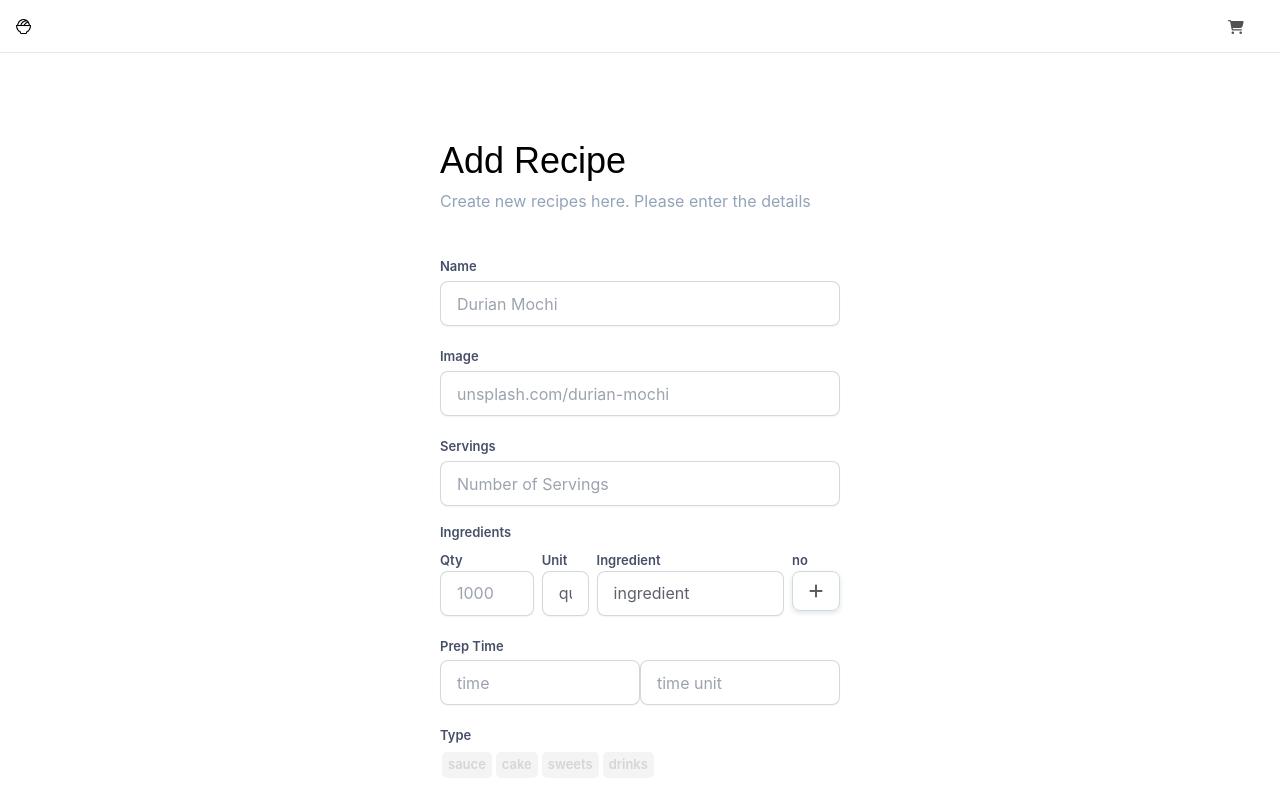
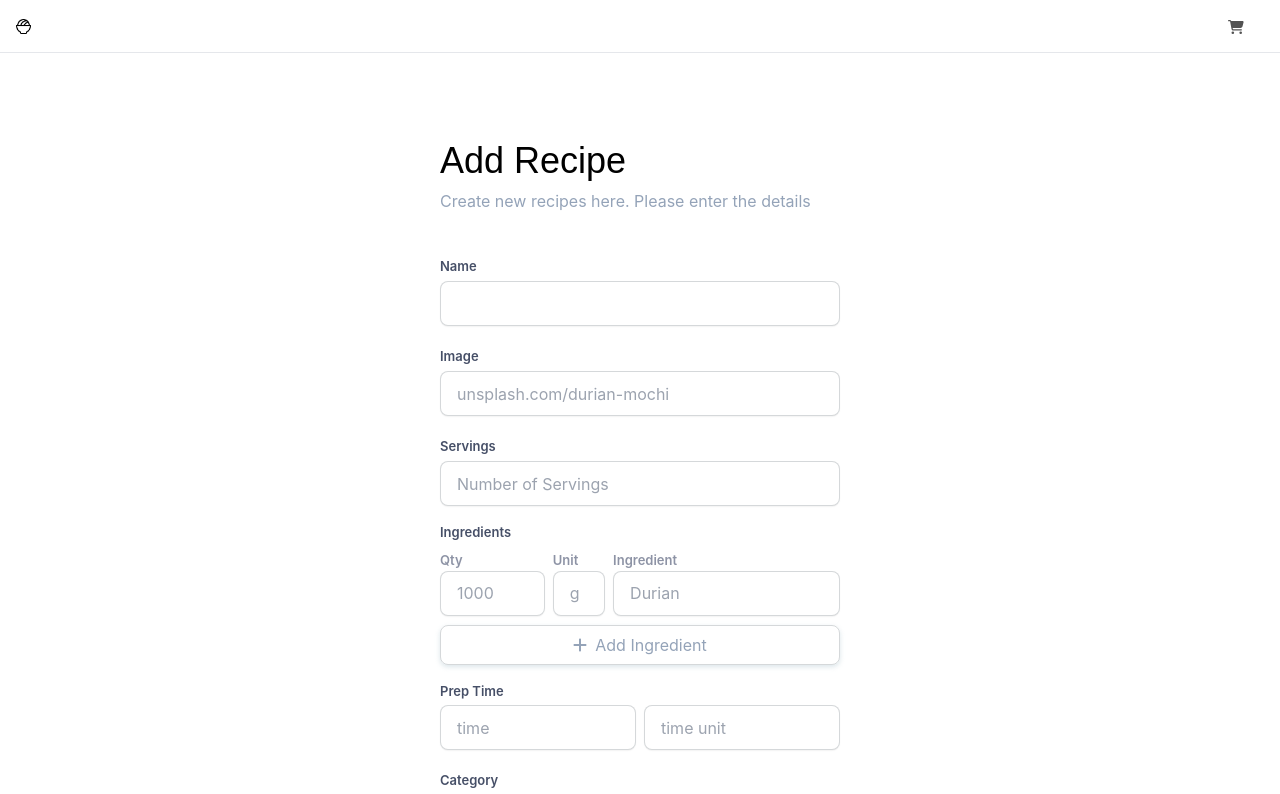
Before and after one commit to strawberrie68/Bakery-Recipe-Ordering-System, a React (Create React App) app in the folder bakery/: page /create-recipe in a window 1280 px wide. Shown: the top 794 px of the page. Built offline with nearby package versions, Linux system fonts and the light colour scheme.

Commit message:
create recipe fixed

```diff
--- a/bakery/src/App.css
+++ b/bakery/src/App.css
@@ -548,6 +548,10 @@
   font-size: small;
 }
 
+.CreateRecipe-page #ingredient-label{
+    color: rgba(44, 56, 89, 0.542);
+}
+
 .CreateRecipe-page input {
   border: 1px solid rgba(113, 124, 129, 0.296);
   border-radius: 8px;
@@ -603,6 +607,15 @@
 }
 
 
+.ingredients-create-container-3col {
+
+  display: grid;
+  grid-template-columns: 1.5fr .75fr 3.25fr;
+  column-gap: .5em;
+  grid-template-rows: auto;
+}
+
+
 .add-ingredient-button{
   border: 1px solid rgba(113, 124, 129, 0.296);
   border-radius: 8px;
@@ -615,3 +628,9 @@
 
 
 }
+
+.ingredient-filler{
+  width: 20px;
+  height: auto;
+  margin-top: 1.5em;
+}
--- a/bakery/src/App.js
+++ b/bakery/src/App.js
@@ -30,11 +30,10 @@ function App() {
         <Routes>
           <Route exact path="/" element={<Main />} />
           {/* <Route path="/recipe" element={<Details />} /> */}
-          <Route path="/recipe/:type" element={<Main />} />
+          <Route path="/recipe/:category" element={<Main />} />
           <Route path="/recipe/detail/:id" element={<Details />} />
           <Route path="/cart" element={<Cart />} />
-          <Route path="/create-recipe" element={<CreateRecipe />} />
-          <Route path="/create-recipe2" element={<CreateRecipe2 />} />
+          <Route path="/create-recipe" element={<CreateRecipe2 />} />
 
 
         </Routes>
--- a/bakery/src/Pages/CreateRecipe2.js
+++ b/bakery/src/Pages/CreateRecipe2.js
@@ -1,4 +1,4 @@
-import React, { useState } from "react"
+import React, { useEffect, useState } from "react"
 import { useForm, useFieldArray } from "react-hook-form"
 import { FontAwesomeIcon } from '@fortawesome/react-fontawesome'
 import { Link } from 'react-router-dom';
@@ -10,7 +10,7 @@ import 'react-toastify/dist/ReactToastify.css';
 import { DevTool } from "@hookform/devtools"
 
 
-const types = [
+const category = [
     { values: "sauce", label: "sauce" },
     { values: "cake", label: "cake" },
     { values: "sweets", label: "sweets" },
@@ -28,7 +28,8 @@ const CreateRecipe = props => {
         register,
         control,
         handleSubmit,
-        formState: { errors }
+        formState,
+        reset,
     } = useForm({
         defaultValues: {
             recipeTitle: '',
@@ -38,118 +39,74 @@ const CreateRecipe = props => {
                 quantity: '',
                 quantityType: '',
                 ingredient: ''
-            }] ,
+            }],
             prepTime: {
                 time: '',
                 timeUnit: ''
             },
-            type: '',
+            category: [],
             tag: '',
             fav: false,
         }
 
     })
 
-    const { fields,append, remove } = useFieldArray({
+
+
+    const { fields, append, remove } = useFieldArray({
         name: "ingredients",
         control
     })
 
+    const { errors, isSubmitting, isSubmitted, isSubmitSuccessful } = formState
 
-
-    const [ingredientArray, setIngredientArray] = useState([
-        {
-            ingredients: {
-                quantity: '',
-                quantityType: '',
-                ingredient: ''
+    useEffect(()=>{
+        if(isSubmitSuccessful){
+            reset()
         }
-        }
-    ])
+    },[isSubmitSuccessful,reset])
 
 
 
-    console.log(ingredientArray)
+    const onSubmit = async (data) => {
+        // event.preventDefault();
+        console.log(data)
 
 
+        try{
+            const saved = await axios.post(`${process.env.REACT_APP_SERVER_URL}/recipe/add`, data)
 
+            toast('Recipe Created', {
+                position: "top-right",
+                autoClose: 2000,
+                hideProgressBar: true,
+                closeOnClick: true,
+                pauseOnHover: true,
+                draggable: true,
+                progress: undefined,
+                theme: "light",
+            });
 
-    const handleIngredientAdd = () => {
-        setIngredientArray([...ingredientArray, {
-            ingredients: {
-                quantity: '',
-                quantityType: '',
-                ingredient: ''
+        }catch(err) {
+            console.log(err)
 
-            }
-        }])
-    }
-
-    const handleIngredientRemove = (index) => {
-        const Array = [...ingredientArray];
-        Array.splice(index, 1)
-        setIngredientArray(Array)
-
+            toast.error('Recipe was not created', {
+                position: "top-right",
+                autoClose: 2000,
+                hideProgressBar: true,
+                closeOnClick: true,
+                pauseOnHover: true,
+                draggable: true,
+                progress: undefined,
+                theme: "light",
+            });
         }
 
 
 
 
 
-    const onSubmit = (data) => {
-        // event.preventDefault();
-        console.log(data)
 
-
-        // axios
-        //     .post(`${process.env.REACT_APP_SERVER_URL}/recipe/add`, recipe)
-        //     .then((res) => {
-        //         setRecipe({
-        //             recipeTitle: '',
-        //             image: '',
-        //             servings: '',
-        //             ingredients: {
-        //                 quantity: '',
-        //                 quantityType: '',
-        //                 ingredient: ''
-        //             },
-        //             prepTime: {
-        //                 time: '',
-        //                 timeUnit: ''
-        //             },
-        //             type: '',
-        //             tag: '',
-        //             fav: false
-
-        //         });
-
-
-        //         toast('Recipe Created', {
-        //             position: "top-right",
-        //             autoClose: 2000,
-        //             hideProgressBar: true,
-        //             closeOnClick: true,
-        //             pauseOnHover: true,
-        //             draggable: true,
-        //             progress: undefined,
-        //             theme: "light",
-        //         });
-
-
-        //     })
-        //     .catch((err) => {
-        //         console.log('Error in Create Recipe!');
-        //         toast.error('Recipe was not created', {
-        //             position: "top-right",
-        //             autoClose: 2000,
-        //             hideProgressBar: true,
-        //             closeOnClick: true,
-        //             pauseOnHover: true,
-        //             draggable: true,
-        //             progress: undefined,
-        //             theme: "light",
-        //         });
-        //     });
     };
 
 
@@ -174,10 +131,14 @@ const CreateRecipe = props => {
                                         name="recipeTitle"
                                         className='form-control mt-1'
                                         {...register("recipeTitle", {
-                                            required: "Recipe name is required"
+                                            required: {
+                                                value: true,
+                                                message: "Recipe name is required"
+                                        },
                                     })}
                                     />
                                 </div>
+                                <p>{errors.recipeTitle?.message}</p>
 
                                 <label htmlFor="recipe-image">Image</label>
                                 <div className='form-group mb-3'>
@@ -186,9 +147,15 @@ const CreateRecipe = props => {
                                         name="image"
                                         placeholder='unsplash.com/durian-mochi'
                                         className='form-control mt-1'
-                                        {...register("image")}
+                                        {...register("image",{
+                                            required: {
+                                                value: true,
+                                                message: "Image required"
+                                            }
+                                        })}
                                     />
                                 </div>
+                                <p>{errors.image?.message}</p>
 
                                 <label htmlFor="recipe-servings">Servings</label>
                                 <div className='form-group mb-3'>
@@ -197,23 +164,29 @@ const CreateRecipe = props => {
                                         placeholder='Number of Servings'
                                         name='servings'
                                         className='form-control mt-1'
-                                        {...register("servings")}
+                                        {...register("servings",{
+                                            required: {
+                                                value: true,
+                                                message: "Serving Number Required"
+                                            }
+                                        })}
                                     />
                                 </div>
+                                <p>{errors.servings?.message}</p>
                                 <div className="flex flex-col mb-3">
                                     <label className="mb-1" htmlFor='ingredients'>Ingredients</label>
 
 
                                     {
                                         fields.map((field, index) => {
-                                            return(
+                                            return (
 
-                                            <div className="ingredients-create-container mb-1" key={field.id}>
+                                                <div className="" key={field.id}>
 
-
+                                                    <div className={`${fields.length === 1 ? "ingredients-create-container-3col" : "ingredients-create-container" } mb-1`}>
 
                                                         <div>
-                                                {index === 0 && < label htmlFor='ingredients-qty'>Qty</label>}
+                                                            {index === 0 && < label id="ingredient-label" htmlFor='ingredients-qty'>Qty</label>}
 
                                                             <div className='form-group'>
                                                                 <input
@@ -229,7 +202,7 @@ const CreateRecipe = props => {
 
                                                         </div>
                                                         <div >
-                                                    {index === 0 && < label htmlFor='ingredients-qtyUnit'>Unit</label>}
+                                                            {index === 0 && < label id="ingredient-label" htmlFor='ingredients-qtyUnit'>Unit</label>}
                                                             <div className='form-group'>
                                                                 <input
                                                                     id="ingredients-qtyType"
@@ -245,7 +218,7 @@ const CreateRecipe = props => {
                                                         </div>
                                                         <div>
                                                             <div className='form-group'>
-                                                        {index === 0 && <label className="" htmlFor='ingredients-qtyUnit'>Ingredient</label>}
+                                                                {index === 0 && <label id="ingredient-label" htmlFor='ingredients-qtyUnit'>Ingredient</label>}
                                                                 <input
 
                                                                     type='text'
@@ -256,21 +229,44 @@ const CreateRecipe = props => {
                                                             </div>
 
                                                         </div>
+
+                                                        {fields.length > 1 &&
+                                                            <div
+                                                                onClick={() => remove(index)}
+
+                                                            >
+                                                                {index === 0 && <div className="ingredient-filler"></div>}
+                                                                <div className="add-ingredient-button flex justify-center items-center hover:bg-red-300">
+
+                                                                    <FontAwesomeIcon icon="fa-solid fa-xmark" style={{ color: "#5e5e5e", }} />
+                                                                </div>
+
+                                                            </div>}
+
+
+                                                    </div>
+
+
+                                                    {index === fields.length - 1 &&
                                                         <div>
-                                                    {index === 0 && <label>no</label>}
+                                                            {index === 0 && <label></label>}
                                                             <div
-                                                        className="add-ingredient-button flex justify-center items-center"
-                                                        onClick={() => append({ingredients: {
+                                                                className="add-ingredient-button flex justify-center items-center "
+                                                                onClick={() => append({
+                                                                    ingredients: {
                                                                         quantity: '',
                                                                         quantityType: '',
                                                                         ingredient: ''
-                                                        }})}
+                                                                    }
+                                                                })}
                                                             >
 
-                                                        < FontAwesomeIcon icon="fa-solid fa-plus" style={{ color: "#5e5e5e", }} />
+                                                                < FontAwesomeIcon icon="fa-solid fa-plus" style={{ color: "#94A3B8", }} />
+                                                                <p className="ml-2 text-slate-400">Add Ingredient</p>
                                                             </div>
 
                                                         </div>
+                                                    }
 
 
                                                 </div>
@@ -298,7 +294,7 @@ const CreateRecipe = props => {
                                                 {...register("prepTime.time")}
                                             />
                                         </div>
-                                        <div className='form-group'>
+                                        <div className='form-group ml-2'>
                                             <input
                                                 type='text'
                                                 placeholder='time unit'
@@ -313,7 +309,7 @@ const CreateRecipe = props => {
 
                                 </div>
 
-                                <label htmlFor="recipe-type">Type</label>
+                                <label htmlFor="recipe-type">Category</label>
 
                                 <div controlId="types">
 
@@ -325,7 +321,7 @@ const CreateRecipe = props => {
                                             <input
                                                 type="checkbox"
                                                 value="sauce"
-                                                {...register("type", {
+                                                {...register("category", {
                                                     required: "Please select at-least one skill"
                                                 })} />
                                             <span>sauce</span>
@@ -334,12 +330,12 @@ const CreateRecipe = props => {
                                             <input
                                                 type="checkbox"
                                                 value="cake"
-                                                {...register("type")}
+                                                {...register("category")}
                                             />
                                             <span>cake</span></label>
                                         <label>
                                             <input type="checkbox" value="sweets"
-                                                {...register("type")}
+                                                {...register("category")}
                                             />
                                             <span>sweets</span>
                                         </label>
@@ -347,7 +343,7 @@ const CreateRecipe = props => {
                                             <input
                                                 type="checkbox"
                                                 value="drinks"
-                                                {...register("type",)}
+                                                {...register("category",)}
                                             />
                                             <span>drinks</span>
                                         </label>
@@ -379,6 +375,7 @@ const CreateRecipe = props => {
 
                                 <input
                                     type='submit'
+                                    disabled={isSubmitting}
                                     className='btn btn-outline-warning btn-block mt-4 submit'
                                 />
 
--- a/bakery/src/Pages/Main.js
+++ b/bakery/src/Pages/Main.js
@@ -7,8 +7,7 @@ import NavSide from "../components/NavBarSide"
 
 export default function Main() {
   const location = useLocation();
-  const type = location.pathname.split("/")[2]
-  console.log(type)
+  const category = location.pathname.split("/")[2]
 
 
   return (
@@ -18,7 +17,7 @@ export default function Main() {
         <div className='m-8 main-body-main'>
           <p className='text-4xl font-worksans font-medium	ml-2'>Recipes</p>
           <div>
-            <Recipes type={type} />
+            <Recipes category={category} />
 
           </div>
 
```
Also changed, not shown: bakery/src/components/Recipes.js (+14 -7 lines), 2 other files (tests, documents, lock files or other folders). Lines whose indentation alone changed are shown as unchanged.
